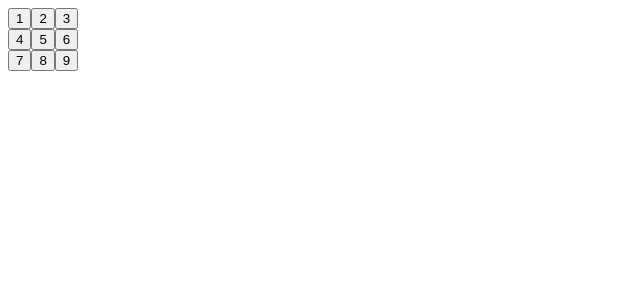
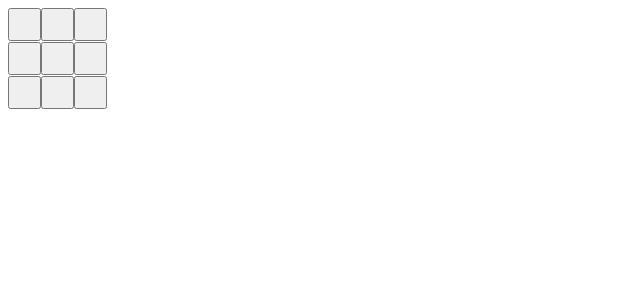
Before and after one commit to erikrocha98/tic-tac-toe, a React (Vite) app in the folder tic-tac-toe/: page / in a window 1280 px wide. Shown: the top 300 px of the page, without its empty margins (0-640 px from the left). Built offline with nearby package versions, Linux system fonts and the light colour scheme.

Commit message:
feat: implementando interatividade ao tabuleiro

```diff
--- a/tic-tac-toe/src/app.tsx
+++ b/tic-tac-toe/src/app.tsx
@@ -1,20 +1,22 @@
+import Square from "./square";
+
 export default function Board() {
     return (
         <>
             <div className="board-row">
-                <button className="square">1</button>
-                <button className="square">2</button>
-                <button className="square">3</button>
+                <Square />
+                <Square />
+                <Square/>
             </div>
             <div className="board-row">
-                <button className="square">4</button>
-                <button className="square">5</button>
-                <button className="square">6</button>
+                <Square />
+                <Square />
+                <Square />
             </div>
             <div className="board-row">
-                <button className="square">7</button>
-                <button className="square">8</button>
-                <button className="square">9</button>
+                <Square />
+                <Square />
+                <Square />
             </div>
         </>
     )
--- /dev/null
+++ b/tic-tac-toe/src/square.tsx
@@ -0,0 +1,19 @@
+import { useState } from "react";
+import styled from "styled-components";
+
+const SquareButton = styled.button`
+    width:33px;
+    height:33px;
+`;
+
+export default function Square (){
+    const[text,setText]=useState("");
+
+    function handleClick(){
+        console.log("quero mudar o texto para x");
+        setText("X");
+    };
+    return (
+        <SquareButton onClick={handleClick}>{text}</SquareButton>
+    )
+}
```
